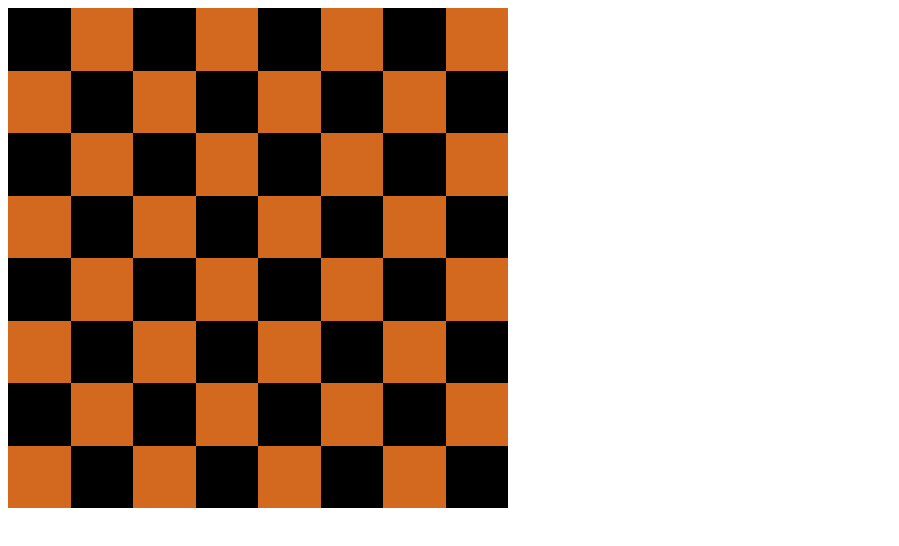
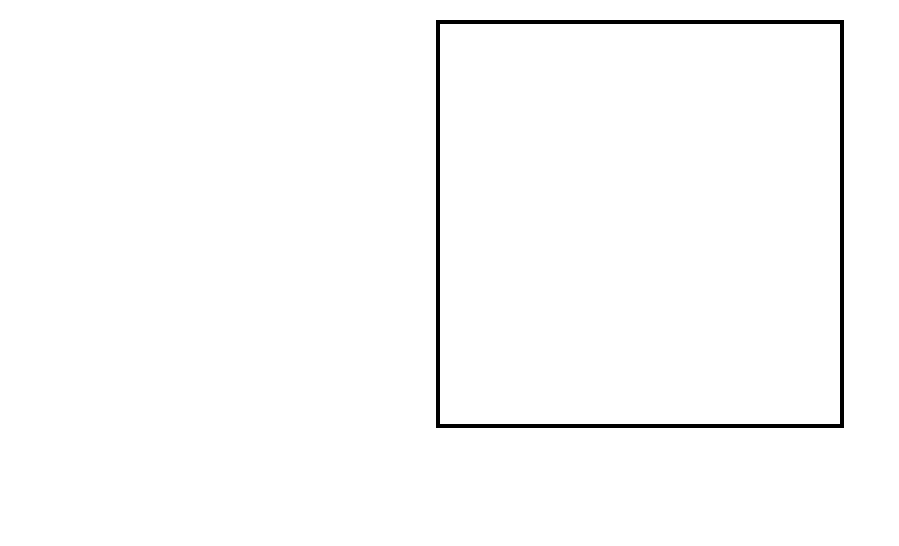
Before and after one commit to prerit425/MernStack_Classes, a plain HTML site: page Chess_Board/index.html in a window 1280 px wide. Shown: the whole page, without its empty margins (0-899 px from the left). Drawn offline with Linux system fonts and the light colour scheme.

Commit message:
Adding chess board

```diff
--- a/Chess_Board/index.html
+++ b/Chess_Board/index.html
@@ -4,102 +4,10 @@
     <meta charset="UTF-8">
     <meta name="viewport" content="width=device-width, initial-scale=1.0">
     <title>Chess-Board</title>
-    <style>
-        table{
-            width: 500px;
-            height: 500px;
-            border: 5px;
-            background-color: chocolate;
-            text-align: center;
-            border-collapse: collapse;
-            align-content: center;
-        }
-    </style>
+    <link rel="stylesheet" href="style.css">
 </head>
 <body>
-    <div class="board">
-        <table>
-            <tr>
-                <td style="background-color: black;"></td>
-                <td></td>
-                <td style="background-color: black;"></td>
-                <td></td>
-                <td style="background-color: black;"></td>
-                <td></td>
-                <td style="background-color: black;"></td>
-                <td></td>
-            </tr>
-            <tr>
-                <td></td>
-                <td style="background-color: black;"></td>
-                <td></td>
-                <td style="background-color: black;"></td>
-                <td></td>
-                <td style="background-color: black;"></td>
-                <td></td>
-                <td style="background-color: black;"></td>
-            </tr>
-<tr>
-                <td style="background-color: black;"></td>
-                <td></td>
-                <td style="background-color: black;"></td>
-                <td></td>
-                <td style="background-color: black;"></td>
-                <td></td>
-                <td style="background-color: black;"></td>
-                <td></td>
-            </tr>
-            <tr>
-                <td></td>
-                <td style="background-color: black;"></td>
-                <td></td>
-                <td style="background-color: black;"></td>
-                <td></td>
-                <td style="background-color: black;"></td>
-                <td></td>
-                <td style="background-color: black;"></td>
-            </tr>
-            <tr>
-                <td style="background-color: black;"></td>
-                <td></td>
-                <td style="background-color: black;"></td>
-                <td></td>
-                <td style="background-color: black;"></td>
-                <td></td>
-                <td style="background-color: black;"></td>
-                <td></td>
-            </tr>
-            <tr>
-                <td></td>
-                <td style="background-color: black;"></td>
-                <td></td>
-                <td style="background-color: black;"></td>
-                <td></td>
-                <td style="background-color: black;"></td>
-                <td></td>
-                <td style="background-color: black;"></td>
-            </tr>
-            <tr>
-                <td style="background-color: black;"></td>
-                <td></td>
-                <td style="background-color: black;"></td>
-                <td></td>
-                <td style="background-color: black;"></td>
-                <td></td>
-                <td style="background-color: black;"></td>
-                <td></td>
-            </tr>
-            <tr>
-                <td></td>
-                <td style="background-color: black;"></td>
-                <td></td>
-                <td style="background-color: black;"></td>
-                <td></td>
-                <td style="background-color: black;"></td>
-                <td></td>
-                <td style="background-color: black;"></td>
-            </tr>
-        </table>
-    </div>
+    <div id="chessboard"></div>
+    <script src="script.js"></script>
 </body>
 </html>
--- /dev/null
+++ b/Chess_Board/script.js
@@ -0,0 +1,31 @@
+// const board=document.getElementById("chessboard")
+
+// function createBoard(){
+//     for(let r=0;r<8;r++){
+//         for(let c=0;c<8;c++){
+//             const sq=document.createElement("div");
+//             sq.classList.add("sq");
+//             if((r+c)%2==0)
+//             {
+//                 sq.classList.add("white");
+//             }
+//             else{
+//                 sq.classList.add("black");
+//             }
+//             board.appendChild(sq);
+//         }
+//     }
+// }
+// createBoard();
+
+const board=document.getElementById("chessboard");
+function create(){
+    for(let r=0;r<8;r++)
+    {
+        for(let c=0;c<8;c++)
+        {
+            const sq=document.createElement("div");
+            s
+        }
+    }
+}
--- /dev/null
+++ b/Chess_Board/style.css
@@ -0,0 +1,38 @@
+#chessboard{
+    display: grid;
+    grid-template-columns: repeat(8, 50px);
+    grid-template-rows: repeat(8, 50px);
+    width: 400px;
+    height: 400px;
+    border: 4px solid black;
+    margin: 20px auto;
+}
+.square{
+    width: 50px;
+    height: 50px;
+    display: flex;
+
+}
+:root{
+
+    --sq-size:50px;
+    --board-gap:0px;
+    --white:#f0d9b5;
+    --black: #b58863;
+    --accent:rgba(255,215,0,.25);
+    --border:#222;
+    --piece-font:"Segoe UI Symbol", "Noto Color Emoji","Apple Color Emoji",sans-serif;
+}
+html,body{
+    height:100%;
+    margin:0;
+}
+body{
+
+}
+.white{
+    background-color: white;
+}
+.black{
+    background-color:black;
+}
```
Also changed, not shown: Chess_Board/frien.html (added, +30 -0 lines).
